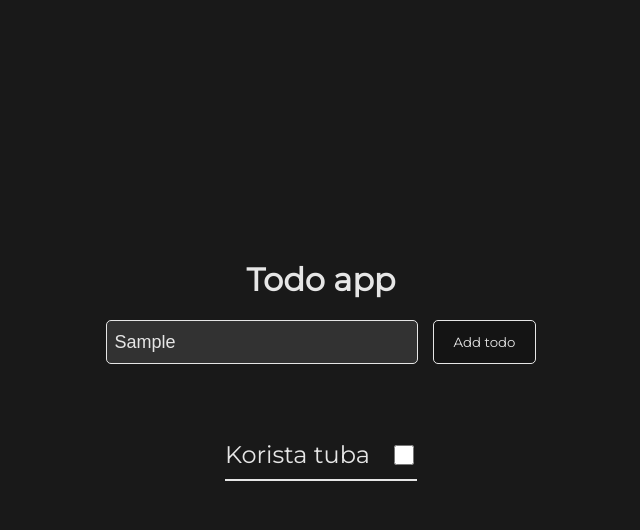
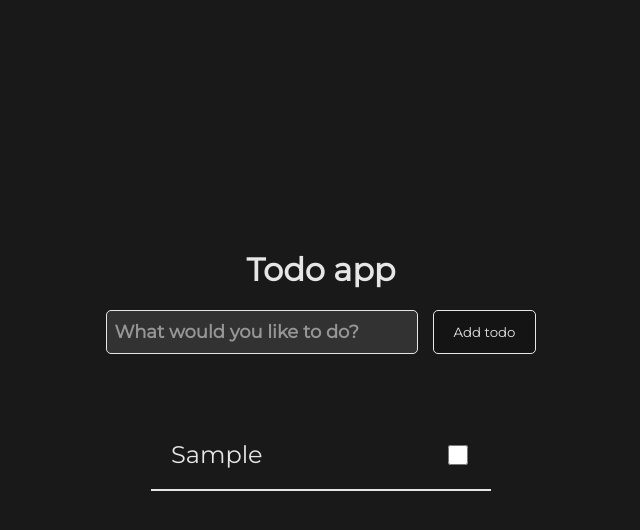
Before and after one commit to mihkelvali/veeb2302, a plain HTML site: page loeng13/client/index.html in a window 1280 px wide. Both pictures are taken after typing "Sample" into the empty fields and a click on the button "Add todo". Shown: the whole page, without its empty margins (319-959 px from the left). Drawn offline with Linux system fonts and the light colour scheme.

Commit message:
loeng13 teine pool

```diff
--- a/loeng13/client/index.html
+++ b/loeng13/client/index.html
@@ -15,14 +15,11 @@
     <h1>Todo app</h1>
     <div class="input-container">
       <input id="todo-input" placeholder="What would you like to do?">
-      <button id="add-todo">Add todo</button>
+      <button id="add-todo" onclick="addTodo()">Add todo</button>
     </div>
     <ul id="todo-list">
-      <li>
-        <span>Korista tuba</span>
-        <input type="checkbox" />
-      </li>
     </ul>
   </div>
+  <script src="script.js"></script>
 </body>
 </html>
--- /dev/null
+++ b/loeng13/client/script.js
@@ -0,0 +1,54 @@
+const todoListHtml = document.querySelector('#todo-list');
+const todoInputHtml = document.querySelector('#todo-input');
+
+let uusId = 0;
+let todoItems = [];
+
+function renderTodos() {
+  todoListHtml.innerHTML = '';
+
+  for (let i = 0; i < todoItems.length; i++) {
+    let checkedString = '';
+    if (todoItems[i].isChecked) {
+      checkedString = 'checked'
+    }
+    todoListHtml.innerHTML += `
+      <li>
+        <span>${todoItems[i].text}</span>
+        <input
+          type="checkbox"
+          onclick="toggleTodo(${todoItems[i].id})"
+          ${checkedString}
+        />
+      </li>
+    `
+  }
+}
+
+renderTodos();
+
+function addTodo() {
+  if (todoInputHtml.value == '') {
+    console.log('input on tühi!');
+    return;
+  }
+
+  todoItems.push({
+    id: uusId,
+    isChecked: false,
+    text: todoInputHtml.value,
+  });
+
+  uusId++;
+  renderTodos();
+  todoInputHtml.value = '';
+}
+
+function toggleTodo(todoId) {
+  for (let i = 0; i < todoItems.length; i++) {
+    if (todoItems[i].id == todoId) {
+      todoItems[i].isChecked = !todoItems[i].isChecked;
+      break;
+    }
+  }
+}
--- a/loeng13/client/style.css
+++ b/loeng13/client/style.css
@@ -74,9 +74,10 @@ body {
   display: flex;
   align-items: center;
   gap: 20px;
-  padding-top: 10px;
-  padding-bottom: 10px;
+  padding: 20px;
   border-bottom: 2px solid rgb(230, 230, 230);
+  width: 300px;
+  justify-content: space-between;
 }
 
 #todo-list > li > input {
```
